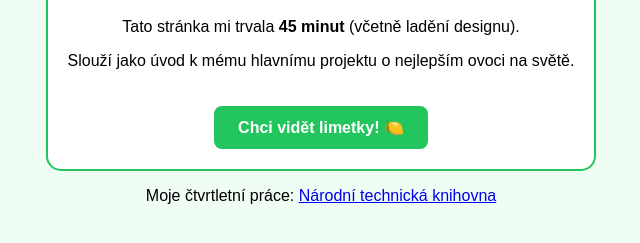
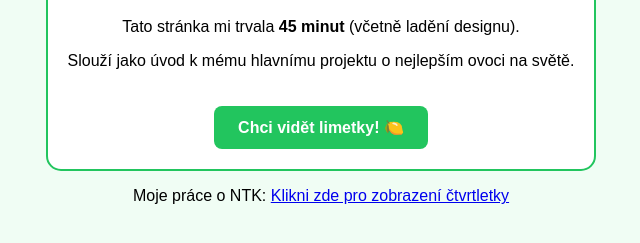
Before and after one commit to annamiastolarova/annamiastolarova.github.io, a plain HTML site: page index.html in a window 1280 px wide. Shown: the part 331-574 px from the top of the page, without its empty margins (319-959 px from the left). Drawn offline with Linux system fonts and the light colour scheme.

Commit message:
Update index.html

```diff
--- a/index.html
+++ b/index.html
@@ -47,6 +47,6 @@
 
         <a href="limetky.html" class="btn">Chci vidět limetky! 🍋</a>
     </div>
-<p>Moje čtvrtletní práce: <a href="cpp.html">Národní technická knihovna</a></p>
+<p>Moje práce o NTK: <a href="cpp.html">Klikni zde pro zobrazení čtvrtletky</a></p>
 </body>
 </html>
```
